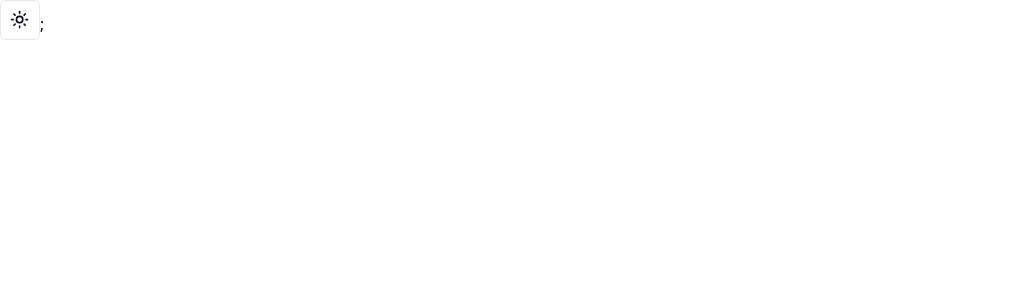
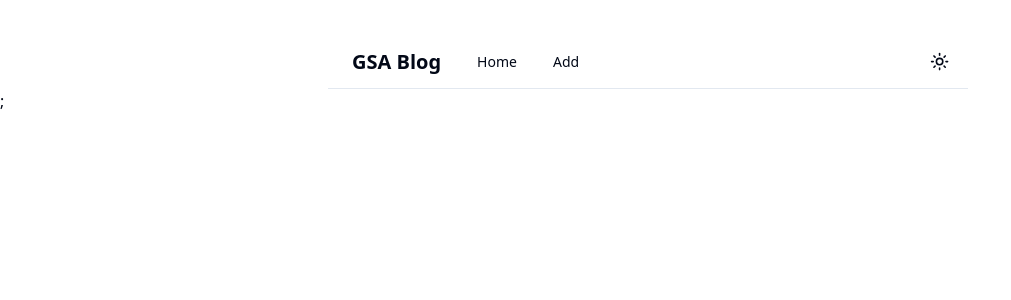
Before and after one commit to ZaeemT/GSA, a Next.js app: page / in a window 1280 px wide. Shown: the top 300 px of the page, without its empty margins (0-1011 px from the left). Built offline with nearby package versions, Linux system fonts and the light colour scheme.

Commit message:
US-1: Added navbar

```diff
--- /dev/null
+++ b/components/navbar.tsx
@@ -0,0 +1,60 @@
+"use client"
+
+import * as React from "react"
+import Link from "next/link"
+
+
+import {
+  NavigationMenu,
+  NavigationMenuItem,
+  NavigationMenuLink,
+  NavigationMenuList,
+  navigationMenuTriggerStyle,
+} from "@/components/ui/navigation-menu"
+import { ThemeToggle } from "./theme-toggler"
+import { Separator } from "./ui/separator"
+
+const Navbar = () => {
+    return (
+        <>
+            <div className="mx-auto w-full max-w-2xl space-y-1 px-4">
+                <div className="flex items-center">
+                    <NavigationMenu className=" grid mx-auto w-full max-w-2xl my-auto px-4 justify-start items-center">
+                        <NavigationMenuList>
+
+                                <NavigationMenuItem >
+                                    <div className="inline-block font-extrabold text-xl py-2 px-4">
+                                        GSA Blog
+                                    </div>
+                                </NavigationMenuItem>
+
+                                <NavigationMenuItem>
+                                    <Link href="/" legacyBehavior passHref>
+                                        <NavigationMenuLink className={navigationMenuTriggerStyle()}>
+                                            Home
+                                        </NavigationMenuLink>
+                                    </Link>
+                                </NavigationMenuItem>
+
+                                <NavigationMenuItem>
+                                    <Link href="/" legacyBehavior passHref>
+                                        <NavigationMenuLink className={navigationMenuTriggerStyle()}>
+                                            Add
+                                        </NavigationMenuLink>
+                                    </Link>
+                                </NavigationMenuItem>
+
+                        </NavigationMenuList>
+                    </NavigationMenu>
+                    <div className="justify-self-end">
+                        <ThemeToggle />
+                    </div>
+                </div>
+                <Separator className="m-2"/>
+            </div>
+
+        </>
+    )
+}
+
+export default Navbar;
--- a/components/theme-toggler.tsx
+++ b/components/theme-toggler.tsx
@@ -18,7 +18,7 @@
     return (
         <DropdownMenu>
         <DropdownMenuTrigger asChild>
-            <Button variant="outline" size="icon">
+            <Button variant="ghost" size="icon">
             <Sun className="h-[1.2rem] w-[1.2rem] rotate-0 scale-100 transition-all dark:-rotate-90 dark:scale-0" />
             <Moon className="absolute h-[1.2rem] w-[1.2rem] rotate-90 scale-0 transition-all dark:rotate-0 dark:scale-100" />
             <span className="sr-only">Toggle theme</span>
--- /dev/null
+++ b/components/ui/navigation-menu.tsx
@@ -0,0 +1,128 @@
+import * as React from "react"
+import * as NavigationMenuPrimitive from "@radix-ui/react-navigation-menu"
+import { cva } from "class-variance-authority"
+import { ChevronDown } from "lucide-react"
+
+import { cn } from "@/lib/utils"
+
+const NavigationMenu = React.forwardRef<
+  React.ElementRef<typeof NavigationMenuPrimitive.Root>,
+  React.ComponentPropsWithoutRef<typeof NavigationMenuPrimitive.Root>
+>(({ className, children, ...props }, ref) => (
+  <NavigationMenuPrimitive.Root
+    ref={ref}
+    className={cn(
+      "relative z-10 flex max-w-max flex-1 items-center justify-center",
+      className
+    )}
+    {...props}
+  >
+    {children}
+    <NavigationMenuViewport />
+  </NavigationMenuPrimitive.Root>
+))
+NavigationMenu.displayName = NavigationMenuPrimitive.Root.displayName
+
+const NavigationMenuList = React.forwardRef<
+  React.ElementRef<typeof NavigationMenuPrimitive.List>,
+  React.ComponentPropsWithoutRef<typeof NavigationMenuPrimitive.List>
+>(({ className, ...props }, ref) => (
+  <NavigationMenuPrimitive.List
+    ref={ref}
+    className={cn(
+      "group flex flex-1 list-none items-center justify-center space-x-1",
+      className
+    )}
+    {...props}
+  />
+))
+NavigationMenuList.displayName = NavigationMenuPrimitive.List.displayName
+
+const NavigationMenuItem = NavigationMenuPrimitive.Item
+
+const navigationMenuTriggerStyle = cva(
+  "group inline-flex h-10 w-max items-center justify-center rounded-md bg-background px-4 py-2 text-sm font-medium transition-colors hover:bg-accent hover:text-accent-foreground focus:bg-accent focus:text-accent-foreground focus:outline-none disabled:pointer-events-none disabled:opacity-50 data-[active]:bg-accent/50 data-[state=open]:bg-accent/50"
+)
+
+const NavigationMenuTrigger = React.forwardRef<
+  React.ElementRef<typeof NavigationMenuPrimitive.Trigger>,
+  React.ComponentPropsWithoutRef<typeof NavigationMenuPrimitive.Trigger>
+>(({ className, children, ...props }, ref) => (
+  <NavigationMenuPrimitive.Trigger
+    ref={ref}
+    className={cn(navigationMenuTriggerStyle(), "group", className)}
+    {...props}
+  >
+    {children}{" "}
+    <ChevronDown
+      className="relative top-[1px] ml-1 h-3 w-3 transition duration-200 group-data-[state=open]:rotate-180"
+      aria-hidden="true"
+    />
+  </NavigationMenuPrimitive.Trigger>
+))
+NavigationMenuTrigger.displayName = NavigationMenuPrimitive.Trigger.displayName
+
+const NavigationMenuContent = React.forwardRef<
+  React.ElementRef<typeof NavigationMenuPrimitive.Content>,
+  React.ComponentPropsWithoutRef<typeof NavigationMenuPrimitive.Content>
+>(({ className, ...props }, ref) => (
+  <NavigationMenuPrimitive.Content
+    ref={ref}
+    className={cn(
+      "left-0 top-0 w-full data-[motion^=from-]:animate-in data-[motion^=to-]:animate-out data-[motion^=from-]:fade-in data-[motion^=to-]:fade-out data-[motion=from-end]:slide-in-from-right-52 data-[motion=from-start]:slide-in-from-left-52 data-[motion=to-end]:slide-out-to-right-52 data-[motion=to-start]:slide-out-to-left-52 md:absolute md:w-auto ",
+      className
+    )}
+    {...props}
+  />
+))
+NavigationMenuContent.displayName = NavigationMenuPrimitive.Content.displayName
+
+const NavigationMenuLink = NavigationMenuPrimitive.Link
+
+const NavigationMenuViewport = React.forwardRef<
+  React.ElementRef<typeof NavigationMenuPrimitive.Viewport>,
+  React.ComponentPropsWithoutRef<typeof NavigationMenuPrimitive.Viewport>
+>(({ className, ...props }, ref) => (
+  <div className={cn("absolute left-0 top-full flex justify-center")}>
+    <NavigationMenuPrimitive.Viewport
+      className={cn(
+        "origin-top-center relative mt-1.5 h-[var(--radix-navigation-menu-viewport-height)] w-full overflow-hidden rounded-md border bg-popover text-popover-foreground shadow-lg data-[state=open]:animate-in data-[state=closed]:animate-out data-[state=closed]:zoom-out-95 data-[state=open]:zoom-in-90 md:w-[var(--radix-navigation-menu-viewport-width)]",
+        className
+      )}
+      ref={ref}
+      {...props}
+    />
+  </div>
+))
+NavigationMenuViewport.displayName =
+  NavigationMenuPrimitive.Viewport.displayName
+
+const NavigationMenuIndicator = React.forwardRef<
+  React.ElementRef<typeof NavigationMenuPrimitive.Indicator>,
+  React.ComponentPropsWithoutRef<typeof NavigationMenuPrimitive.Indicator>
+>(({ className, ...props }, ref) => (
+  <NavigationMenuPrimitive.Indicator
+    ref={ref}
+    className={cn(
+      "top-full z-[1] flex h-1.5 items-end justify-center overflow-hidden data-[state=visible]:animate-in data-[state=hidden]:animate-out data-[state=hidden]:fade-out data-[state=visible]:fade-in",
+      className
+    )}
+    {...props}
+  >
+    <div className="relative top-[60%] h-2 w-2 rotate-45 rounded-tl-sm bg-border shadow-md" />
+  </NavigationMenuPrimitive.Indicator>
+))
+NavigationMenuIndicator.displayName =
+  NavigationMenuPrimitive.Indicator.displayName
+
+export {
+  navigationMenuTriggerStyle,
+  NavigationMenu,
+  NavigationMenuList,
+  NavigationMenuItem,
+  NavigationMenuContent,
+  NavigationMenuTrigger,
+  NavigationMenuLink,
+  NavigationMenuIndicator,
+  NavigationMenuViewport,
+}
--- /dev/null
+++ b/components/ui/separator.tsx
@@ -0,0 +1,29 @@
+import * as React from "react"
+import * as SeparatorPrimitive from "@radix-ui/react-separator"
+
+import { cn } from "@/lib/utils"
+
+const Separator = React.forwardRef<
+  React.ElementRef<typeof SeparatorPrimitive.Root>,
+  React.ComponentPropsWithoutRef<typeof SeparatorPrimitive.Root>
+>(
+  (
+    { className, orientation = "horizontal", decorative = true, ...props },
+    ref
+  ) => (
+    <SeparatorPrimitive.Root
+      ref={ref}
+      decorative={decorative}
+      orientation={orientation}
+      className={cn(
+        "shrink-0 bg-border",
+        orientation === "horizontal" ? "h-[1px] w-full" : "h-full w-[1px]",
+        className
+      )}
+      {...props}
+    />
+  )
+)
+Separator.displayName = SeparatorPrimitive.Root.displayName
+
+export { Separator }
--- a/package.json
+++ b/package.json
@@ -10,6 +10,8 @@
   },
   "dependencies": {
     "@radix-ui/react-dropdown-menu": "^2.1.1",
+    "@radix-ui/react-navigation-menu": "^1.2.0",
+    "@radix-ui/react-separator": "^1.1.0",
     "@radix-ui/react-slot": "^1.1.0",
     "class-variance-authority": "^0.7.0",
     "clsx": "^2.1.1",
--- a/pages/_app.tsx
+++ b/pages/_app.tsx
@@ -1,19 +1,22 @@
 import "@/styles/globals.css";
 import { ThemeProvider } from "@/components/theme-provider";
 import type { AppProps } from "next/app";
+import Navbar from "@/components/navbar";
 
 export default function App({ Component, pageProps }: AppProps) {
   return (
     <>
+		<main className="flex flex-col min-h-[100dvh] space-y-10">
 	    	<ThemeProvider
         	    attribute="class"
         	    defaultTheme="system"
         	    enableSystem
         	    disableTransitionOnChange
 				>
-
+				<Navbar />
       			<Component {...pageProps} />;
 			</ThemeProvider>
+		</main>
     </>
   )
 }
--- a/pages/index.tsx
+++ b/pages/index.tsx
@@ -3,7 +3,7 @@
 const HomePage = () => {
 	return(
 		<>
-			<ThemeToggle></ThemeToggle>
+
 		</>
 	)
 }
```
Also changed, not shown: 1 other file (tests, documents, lock files or other folders). Lines whose indentation alone changed are shown as unchanged.
